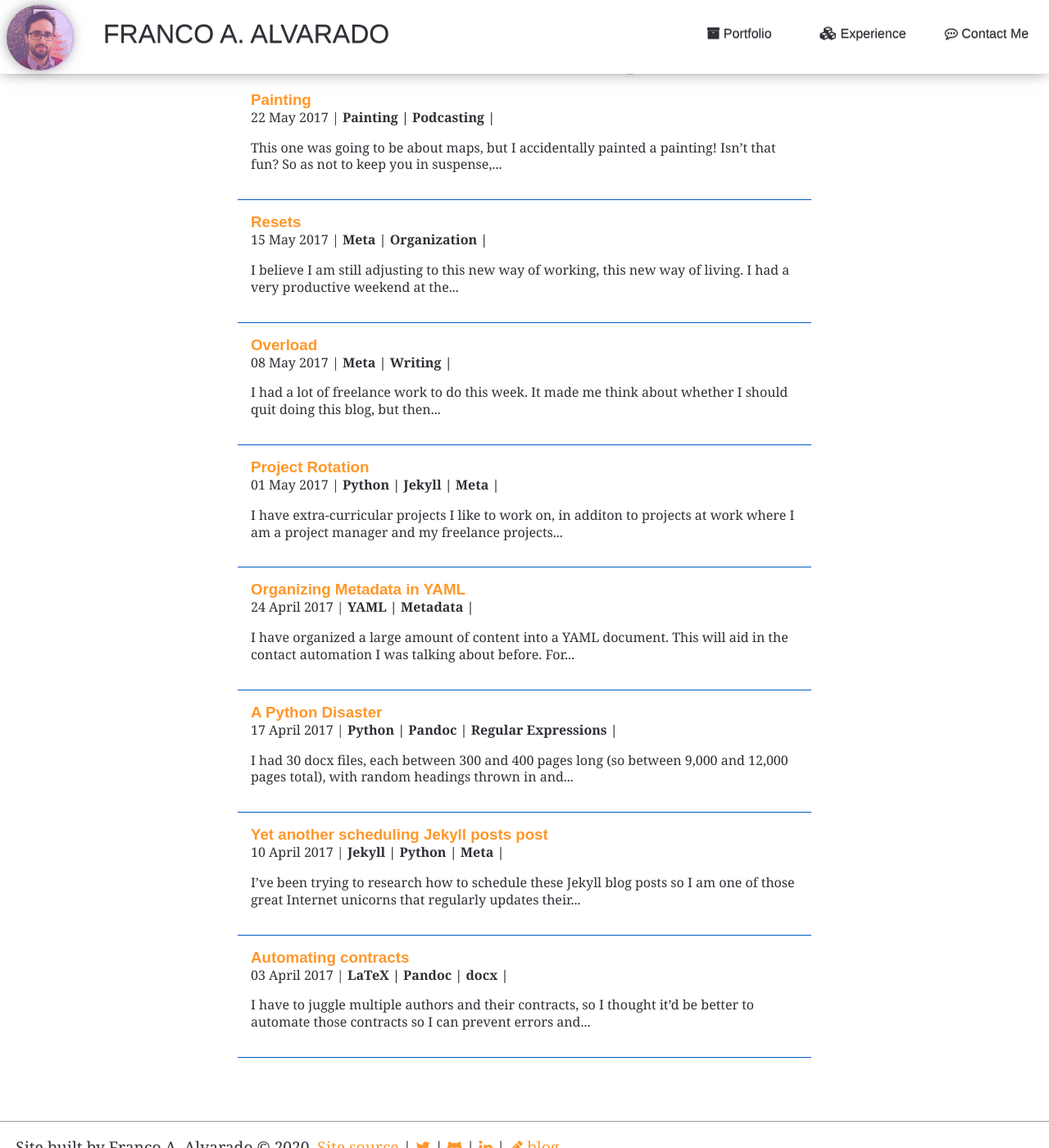
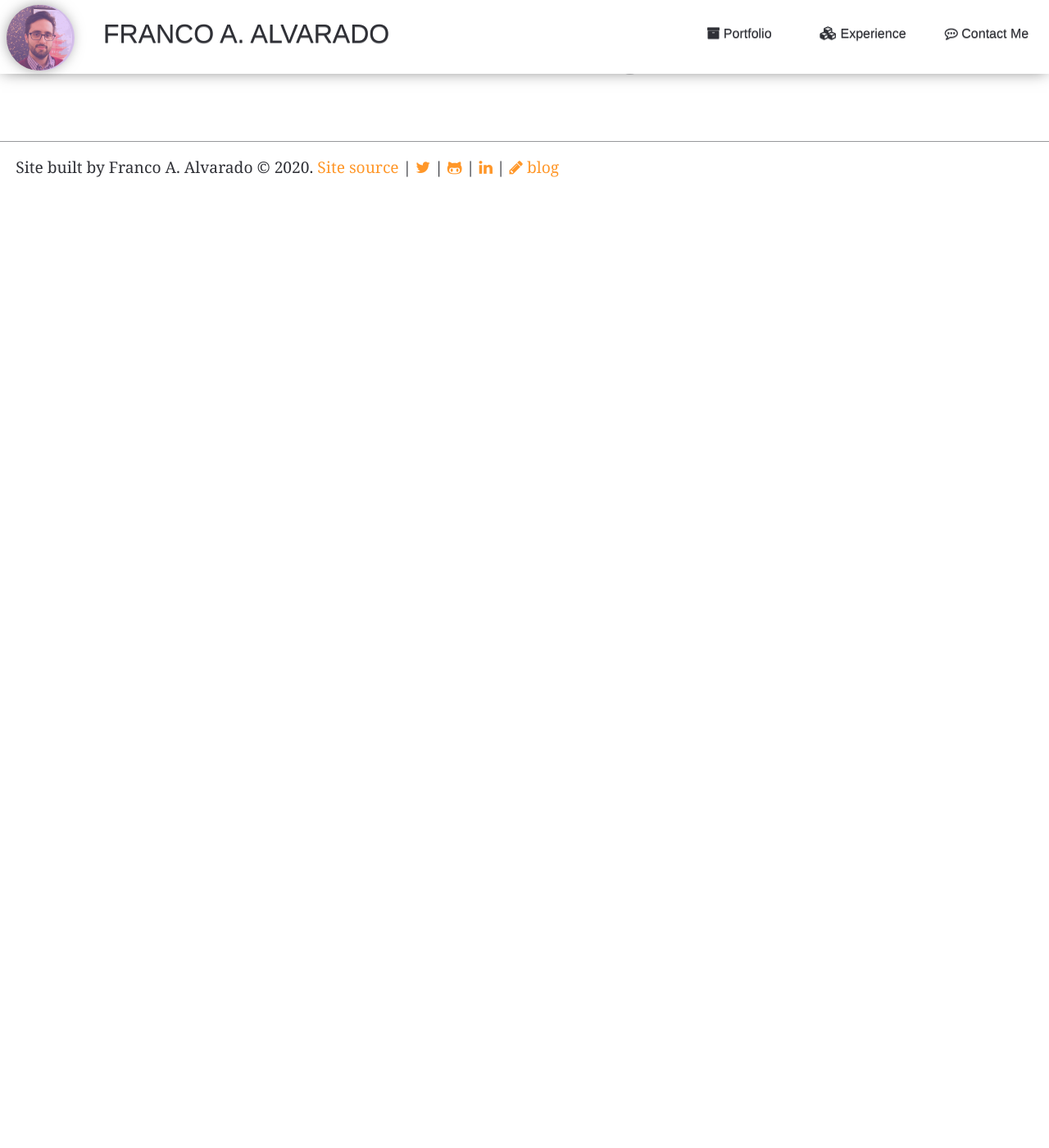
Before and after one commit to francopub/francopub.github.io, a Jekyll site: the page built from blog/index.html, in a window 1280 px wide and 1400 px high, scrolled down 240 px. Shown: the whole window at 82% size. Built offline with Jekyll 4.4.1, drawn with Linux system fonts in a browser that asks for light colours; nearby versions of some CDN libraries; some web fonts are replaced; after the commit the page ends 900 px from its top, so only the background shows below that.

Commit message:
removed blog, added link to writing website
removed blog, added link to writing website

```diff
--- a/blog/_posts/2017-04-04-Automating-Contracts.md
+++ /dev/null
@@ -1,39 +0,0 @@
----
-date: '2017-04-03 00:00:00 -0400'
-title: Automating contracts
-tags:
-  - LaTeX
-  - Pandoc
-  - docx
-category: Workflow Automation
-published: true
----
-
-I have to juggle multiple authors and their contracts, so I thought it'd be better to automate those contracts so I can prevent errors and have uniformity throughout. Ideal workflow:
-
-- Receive info from routing editors, specifically
-	- Author name
-	- Author email address
-	- Article title
-	- Article abstract
-	- Due date
-	- Article word count
-- Collect that info *somewhere* (YAML, an array, whatever)
-- Run Python or some other kind of script to generate an email with a PDF attachment that is sent to the author
-
-Of course, all of the work is between bullet 2 and 3.
-
-Potential tools:
-
-- Word
-- Python
-- Pandoc
-- Texmaker
-
-## Space
-
-Right now I work in a Windows environment in a small, windowless office. Which is fine. But I've taken to bringing in my Macbook and setting myself up in the empty "visitor" office, which has windows and plants. When people have walked by, I've explained, "I do not have space on my normal desk for this extra computer, the multiple monitors and mice (I have dual monitors on my work machine) would confuse me, and I wanted to bring my Macbook in since I've already set up a development environment for working with Python on my Mac that I did not wish to replicate on my Windows machine." All of which is true, but very boring.
-
-Spent a good deal of time trying to wrap my head around LaTeX, using TeXmaker, because these contracts need to be PDFs, and do I really want to go into the Word doc and save as PDF a dozen times?
-
-At this point, yes. Trying to figure out LaTeX has been really tricky, most of all because I have an image (the company logo) that has to go on every page. I'd like this contract template to work for every contract we have.
--- a/blog/_posts/2017-04-10-Yet-Another-Scheduling-Jekyll-Posts-Post.md
+++ /dev/null
@@ -1,17 +0,0 @@
----
-date: '2017-04-10 00:00:00 -0400'
-title: Yet another scheduling Jekyll posts post
-tags:
-  - Jekyll
-  - Python
-  - Meta
-category: This Very Website
-published: true
----
-I've been trying to research how to schedule these Jekyll blog posts so I am one of those great Internet unicorns that regularly updates their blog. If you don't know, Jekyll is a static site generator, but it is pretty involved in its setup.
-
-But I like a project. I built this site over the span of a few months while I was facing an impending lay-off. You can see the source code here on [github](https://github.com/francofaa/francofaa.github.io). This site is being delivered straight from github in fact.
-
-But yes, as I said, it is very involved, for a very nice, light-weight pay-off. Blog posts and pages written in markdown, layout templates written in HTML and liquid syntax (which can use if/and statements and takes variables based on your site metadata and other things), and metadata written in very human-friendly YAML.
-
-One thing that Jekyll can't do is schedule posts. So I can't, say, write several posts and have them update on the days I want them to. I'd like this to update every Monday, but that's just not going to happen without some fun rigamarole. And if you'd like to get involved in that rigamarole, you can go to this [site](http://helentran.com/scheduling-posts) that explains it quite well. In fact, this is probably the best way to do it, but for some reason in the past several days I have not been able to wrap my mind around it. Probably lack of sleep.
--- a/blog/_posts/2017-04-17-A-Python-Disaster.md
+++ /dev/null
@@ -1,63 +0,0 @@
----
-date: '2017-04-17 00:00:00 -0400'
-published: true
-title: A Python Disaster
-category: Workflow Automation
-tags:
-  - Python
-  - Pandoc
-  - Regular Expressions
----
-I had 30 docx files, each between 300 and 400 pages long (so between 9,000 and 12,000 pages total), with random headings thrown in and also bolded text that is supposed to be a heading but is, of course, like most things in life, completely without style.
-
-My boss asked me to go through and apply heading styles *only* to the bolded text, and otherwise remove the stylings applied.
-
-So, I could've gone in and done this manually, opened each of the 30 files and done a find and replace and apply style. OR:
-
-![A photo of a python (the animal, not the programming language)](https://upload.wikimedia.org/wikipedia/commons/thumb/3/34/Hatchling_Python_sebae_Tropicario%2C_FIN_2.jpg/320px-Hatchling_Python_sebae_Tropicario%2C_FIN_2.jpg)
-**Python time! (The age of this python is a metaphor for my current abilities with the programming language. By Tigerpython (Own work) [CC BY-SA 3.0](http://creativecommons.org/licenses/by-sa/3.0), via Wikimedia Commons)**
-
-It took longer to make and run the script than it would've to have done it all manually (mostly because I made little errors).
-
-And here's the script:
-
-{% highlight Python %}
-
-import os, pypandoc, re
-
-curDir = os.getcwd()
-
-for file in os.listdir(curDir):
-	if file.endswith('.docx'):
-		fileName = os.path.splitext(file)[0]
-		output = pypandoc.convert_file(file, 'md', outputfile= fileName + "-FA.md")
-		print file + " has been converted to markdown"
-        #left myself console notes so I knew where I was;
-        #like I said, this script took a really long time to run
-
-for mdFile in os.listdir(curDir):
-	if mdFile.endswith('.md'):
-	    #now we have our markdown files,
-    	#which are a little easier to parse than docx
-		mdFileName = os.path.splitext(mdFile)[0]
-		mdFile_opened = open(mdFile)
-		mdFile_contents = mdFile_opened.read()
-		mdFile_opened = open(mdFile, 'w')
-		regex = "\n\*\*(.*?)\*\*\n"
-		subst = r"\n# \1\n"
-		mdFile_contents = re.sub(regex, subst, mdFile_contents)
-        #replace bolded text on its own line
-        #with h1's on their own lines
-		mdFile_opened.write(mdFile_contents)
-		mdFile_opened.close()
-		print "Headings inside of " + mdFile + " adjusted!"
-
-		revertdocx = pypandoc.convert_file(mdFile, 'docx', outputfile= mdFileName + ".docx")
-		print mdFile + "converted back to DOCX"
-
-
-{% endhighlight %}
-
-Not sure where it goes wrong, but it does go wrong. It ran for 20 minutes (thankfully giving me updates of its process due to the helpful print to console commands I put in there). After the script stalled out on one of the files, I stopped and went with a manual approach. It was actually faster than I thought find/replacing on bold and applying H1, and then promoting and demoting headings to appropriately nest them. Only took like 10 hours. No big deal. Most of that time was spent wondering whether something was a sub-section of another.
-
-Moral of the story: Make authors and editors determine heading hierarchy.
--- a/blog/_posts/2017-04-24-Organizing-Metadata-in-YAML.md
+++ /dev/null
@@ -1,54 +0,0 @@
----
-title: Organizing Metadata in YAML
-published: true
-date: '2017-04-24 00:00:00 -0400'
-tags:
-  - YAML
-  - Metadata
-categories: Metadata Organization
----
-
-I have organized a large amount of content into a YAML document. This will aid in the [contact automation](../Automating-Contracts) I was talking about before. For the encyclopedia project I am working on, there are topics and entries. The editors relay to me the author's information and what topic they will be writing about, which I am to cross-reference with a set of three documents.
-
-I have taken these three documents and condensed them into a 19,501 line YAML document. Here is an example of a single topic:
-
-{% highlight YAML %}
-
----
-artnr: "1.001.A"
-title: "Topic Example: Subtopic"
-section: "Section Example"
-special-attention: >
-  Text describing the focus of the topic and entries. Text is often several sentences long.
-
-{% endhighlight %}
-
-So, like, 3,000 of those.
-
-The routing editor sends me a list of authors and the entries they are contributing to the encyclopedia. I can gather that information into another YAML entry:
-
-{% highlight YAML %}
-
----
-entry1601:
- authors:
-  - Author Name
-  - Second Author
- title: "Topic Example: Subtopic"
- email:
-  - 123@fakeemail.wow
- special-attention: >
-  Text describing the focus of the topic and entries. Text is often several sentences long.
- length: 5000
- due: 16 June 2017
- editor: aa
-
-
-{% endhighlight %}
-
-I'm pretty new to YAML syntax. I am hoping to group this metadata together and use it to automate the creation of and updates to:
-
-- Contracts
-- Letters of invitation from the general editor
-- The master TOC file for each supplement to the encyclopedia
-- Emails to contributors
--- a/blog/_posts/2017-05-01-Project-Rotation.md
+++ /dev/null
@@ -1,58 +0,0 @@
----
-date: '2017-05-01 00:00:00 -0400'
-title: Project Rotation
-category: Time Management
-tags:
-  - Python
-  - Jekyll
-  - Meta
----
-
-I have extra-curricular projects I like to work on, in additon to projects at work where I am a project manager and my freelance projects (which I am careful to make sure are never a conflict of interest, in case you were wondering). The projects can include any of the following:
-
-- Web design and development
-- Book layout and design
-- Editing my novel
-
-In addition, I like to work on other stuff, like the following (most of it is just learning new things):
-
-- Single source / multiple output book production
-- Learning Python beyond publishing
-- Learning songs on guitar
-
-Hard to prioritize day by day, so I've decided to prioritize week to week. I will be setting aside my down time to these particular projects. And I'll be displaying the project on the landing page of the blog.
-
-I've set up the area for it on the blog's main page in a Jekyll include. A file in my includes folder is called rotation.html, which contains this HTML partial:
-
-{% highlight HTML %}
-
-<p class="center"><i class="fa fa-cog fa-spin fa-fw" aria-hidden="true"></i> current project: editing novel <i class="fa fa-cog fa-spin fa-fw" aria-hidden="true"></i></p>
-
-{% endhighlight %}
-
-Merely include the following line in the blog/index.html file:
-
-{% highlight HTML %}
-
-<header role="banner" class="site-header">
-	<h1>
-		Too Many Projects!
-	</h1>
-	<p class="tag-line">
-			a process blog
-		</p>
-	<h2>Wherein I write about developing projects</h2>
-</header>
-{ % include rotation.html % }
-
-{% endhighlight %}
-
-I then created a Python script to help with updates. I am prompted to first describe the type of update I am making to the website.
-
-If it is 'project', I am then prompted to describe the current project I am working on, say, "updating main website", and that will be placed in the include file, so that the text now reads:
-
-{% highlight HTML %}
-
-<p class="center"><i class="fa fa-cog fa-spin fa-fw" aria-hidden="true"></i> current project: updating main website<i class="fa fa-cog fa-spin fa-fw" aria-hidden="true"></i></p>
-
-{% endhighlight %}
--- a/blog/_posts/2017-05-08-Overload.md
+++ /dev/null
@@ -1,14 +0,0 @@
----
-date: '2017-05-08 00:00:00 -0400'
-title: Overload
-category: Time Management
-tags:
-  - Meta
-  - Writing
----
-
-I had a lot of freelance work to do this week. It made me think about whether I should quit doing this blog, but then I realized that it's probably fine. It's more like a check-in for myself and my projects. Someone might stumble upon this, but it's not adding anything terribly interesting just yet to the discussion of the different topics I'd like to get into.
-
-So this entry will just be about time management and adjusting to a new work-life schedule. I have no advice about this. I only have what I have done thus far to balance, and that has been actually very little. My plan for this now is to just keep as many things on the backburner as possible while I adjust to this job. It will allow me as well to shift any extra time and focus to my novel, which is my most important side project but funnily the one I am least interested in writing *about*. Other people write about writing better than I do. I'm happy to answer questions about writing to those who are less experienced than I am because though I am unpublished, I am *in* the publishing industry.
-
-I have actually been working on a project that is related to my novel, but I'll have to compose a separate blog post for it. It's nothing to do with what I've been posting about thus far.
--- a/blog/_posts/2017-05-15-Resets.md
+++ /dev/null
@@ -1,14 +0,0 @@
----
-date: '2017-05-15 00:00:00 -0400'
-title: Resets
-category: Time Management
-tags:
-  - Meta
-  - Organization
----
-
-I believe I am still adjusting to this new way of working, this new way of living. I had a very productive weekend at the very least. I turned the kitchen island 90 degrees. It separates the space in a more pleasing way. My fianceé had realized that we had just created another galley kitchen by having the kitchen island parallel to the sink / oven / countertop. It's a strange looking layout to be honest, but I tested it out today when I cooked three different meals at the same time. I made a chicken tikka masala, eggplant pasta, and pesto. Cooked for the week so I can also get back on my workout schedule.
-
-We have started organizing our enclosed porch as well. We purchased some herbs (lavender, mint, basil, oregano, rosemary, and something that smells like lime) and petunias. It already looks better just after decluttering the space. Reorganizing one's space is very motivating. When optimizing one's life for efficiency, it's not enough to buy items and download apps. One must also understand the logical flow of the space you inhabit, whether that's the rooms in your home, the space on your desk, the route from your work to home, and so on.
-
-At any rate, I completed a couple of freelance projects this past week, in addition to moving a client's site to another host. Fairly successful week in spite of the lack of writing and working out.
--- a/blog/_posts/2017-05-22-Painting.md
+++ /dev/null
@@ -1,18 +0,0 @@
----
-date: '2017-05-22 00:00:00 -0400'
-title: Painting
-category: Painting
-tags:
-  - Painting
-  - Podcasting
----
-
-This one was going to be about maps, but I accidentally painted a painting! Isn't that fun? So as not to keep you in suspense, here it is:
-
-![Painting of a hill overlooking a stormy sea. In the near distance, cities with white buildings and red roofs. In the far distance, a mountainous shore with black towers. Upon the sea are red-sailed ships in a line between the two civilizations.](http://www.francopub.com/blog/img/painting.JPG)
-
-It was originally something else entirely. Unfortunately I don't have a photo of it, but it was a swamp with reeds and there was a large ship approaching. I didn't like the color scheme, but eventually it came out to a completely different environment. I might add some flowers in the foreground or something. But other than that, I'm fairly happy with how it came out. Painting isn't something I'm aspiring to be great at, but it's fun and it looks all right so I can hang it somewhere.
-
-I woke up that morning. It was Saturday. I woke up early and was by myself for a good two hours. I sat on the patio and had breakfast. And I wanted to redo the painting. I had woken up very homesick. While I was painting, I had this image in my head of a photo. It's a photo of my grandfather and my older brother, before I was born, in Moyobamba, Peru. My brother is probably 4 or 5 in the photo, holding a plastic uzi gun. It's a photo that was part of my memories of growing up, but I didn't go to that spot or even to that town until almost 20 years later. It's an outdoor space. I guess you could call it a courtyard. Maybe it'll be the next thing I paint.
-
-Anyway, this weekend, we started a podcast as well. Haven't done anything but record a preliminary episode, but we'd been talking about it for over a month and finally got together to do it. Even if it doesn't turn out great, it's important to try things, especially creative things. Keeps the mind sharp. Another week of me trying my hand at things I'm not really very good at.
--- a/index.html
+++ b/index.html
@@ -13,7 +13,7 @@ permalink: /
 	<h2>Digital Publishing + Digital Workflows + Writing</h2> -->
 </header>
 <article id="aboutarticle">
-<p>I am a digital publishing professional in the Boston area, focusing primarily on ebooks, digital workflows, and standardization. Additionally I have some affinity for design and scripting for automation. I like automation and standardization because I like to make more space for creating. I am also currently working on my first novel.</p>
+<p>I am a digital publishing professional in the Boston area, focusing primarily on ebooks, digital workflows, and standardization. Additionally I have some affinity for design and scripting for automation. I like automation and standardization because I like to make more space for creating. I am also currently working on my first novel. <i>To learn more about my writing, visit <a href="https://francoalvarado.com">francoalvarado.com</a></i>.</p>
 <p>{% if site.job %}I work as {{site.job}}.{% endif %} Contact me via <a href="https://twitter.com/{{site.twitter_username}}"> Twitter</a>, <a href="https://linkedin.com/in/{{site.linkedin_username}}">LinkedIn</a>, or <a href="mailto:{{site.email}}?subject=I am a robot">email</a>.</p>
 	<p>Learn more about my <a href="/experience">experience</a> or view <a href="#projectpane">my portfolio</a>. <!-- To see what I am creating, visit <a href="/blog">my blog.</a> --></p>
 </article>
```
Also changed, not shown: blog/img/painting.JPG (deleted), 1 other file.
